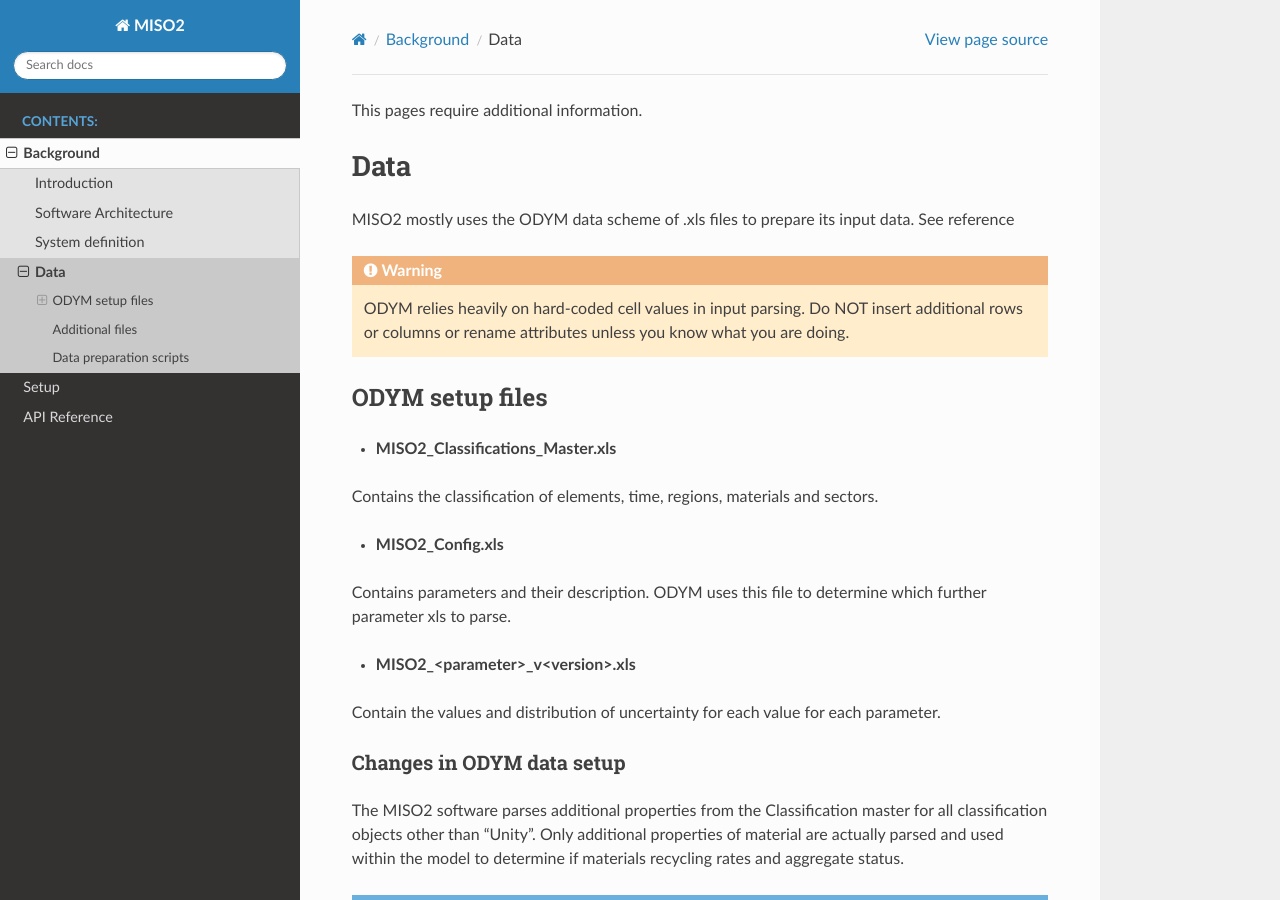
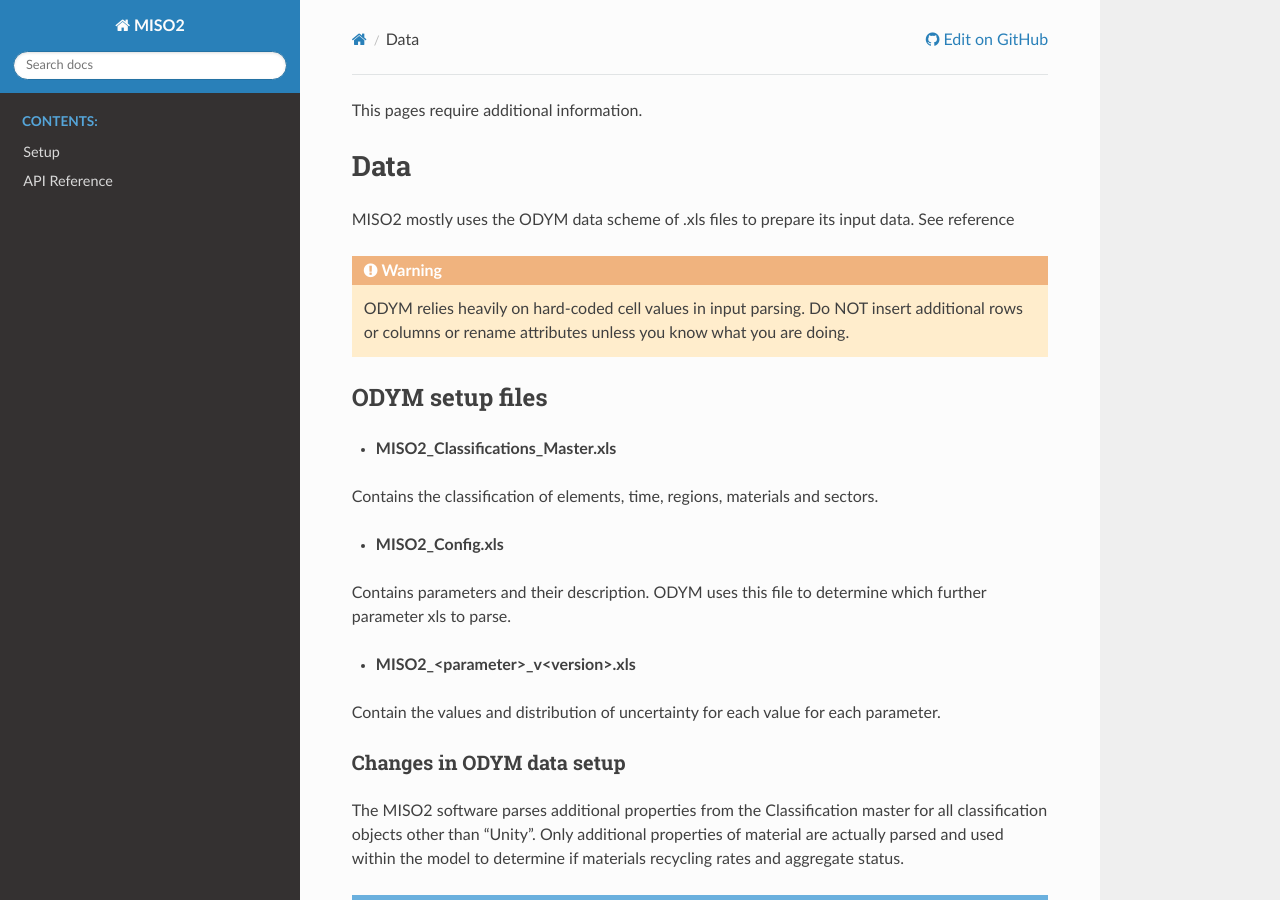
Before and after one commit to socialecologyboku/MISO2, a Sphinx documentation site: the page built from docs/source/background/data.rst, in a window 1280 px wide and 900 px high. Built offline with Sphinx 7.4.7 and the Read the Docs theme 2.0.0, drawn with Linux system fonts in a browser that asks for light colours; pages that are not in the unit, such as notebooks, are missing from menus.

Commit message:
updated docs

```diff
--- a/docs/source/background/background.rst
+++ /dev/null
@@ -1,9 +0,0 @@
-Background
-==========
-
-.. toctree::
-   introduction
-   software_architecture
-   system_definition
-   data
-   uncertainty_parametrisation
--- a/docs/source/conf.py
+++ b/docs/source/conf.py
@@ -46,6 +46,16 @@
 
 html_static_path = ['_static']
 
+html_context = {
+    "display_github": True, # Integrate GitHub
+ #   "github_user": "MyUserName", # Username
+ #   "github_repo": "MyDoc", # Repo name
+ #   "github_version": "master", # Version
+ #   "conf_py_path": "/source/", # Path in the checkout to the docs root
+}
+
+master_doc = "sidebar_toc"
+
 try:
     import config.MISO2_config
     print("Succesfully imported MISO2_config")
```
Also changed, not shown: docs/source/index.rst (+52 -7 lines), docs/source/sidebar_toc.rst (added, +11 -0 lines).
